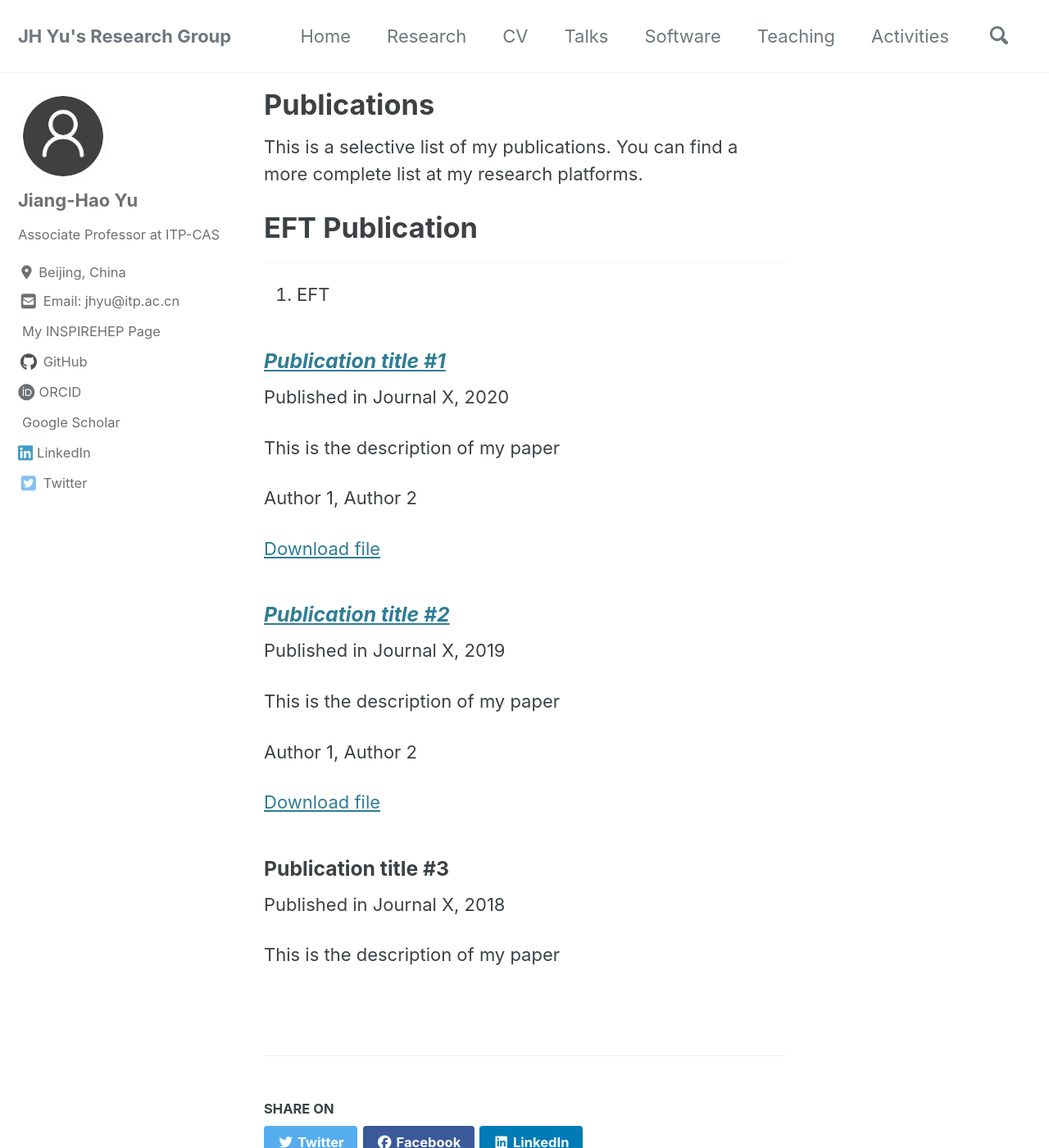
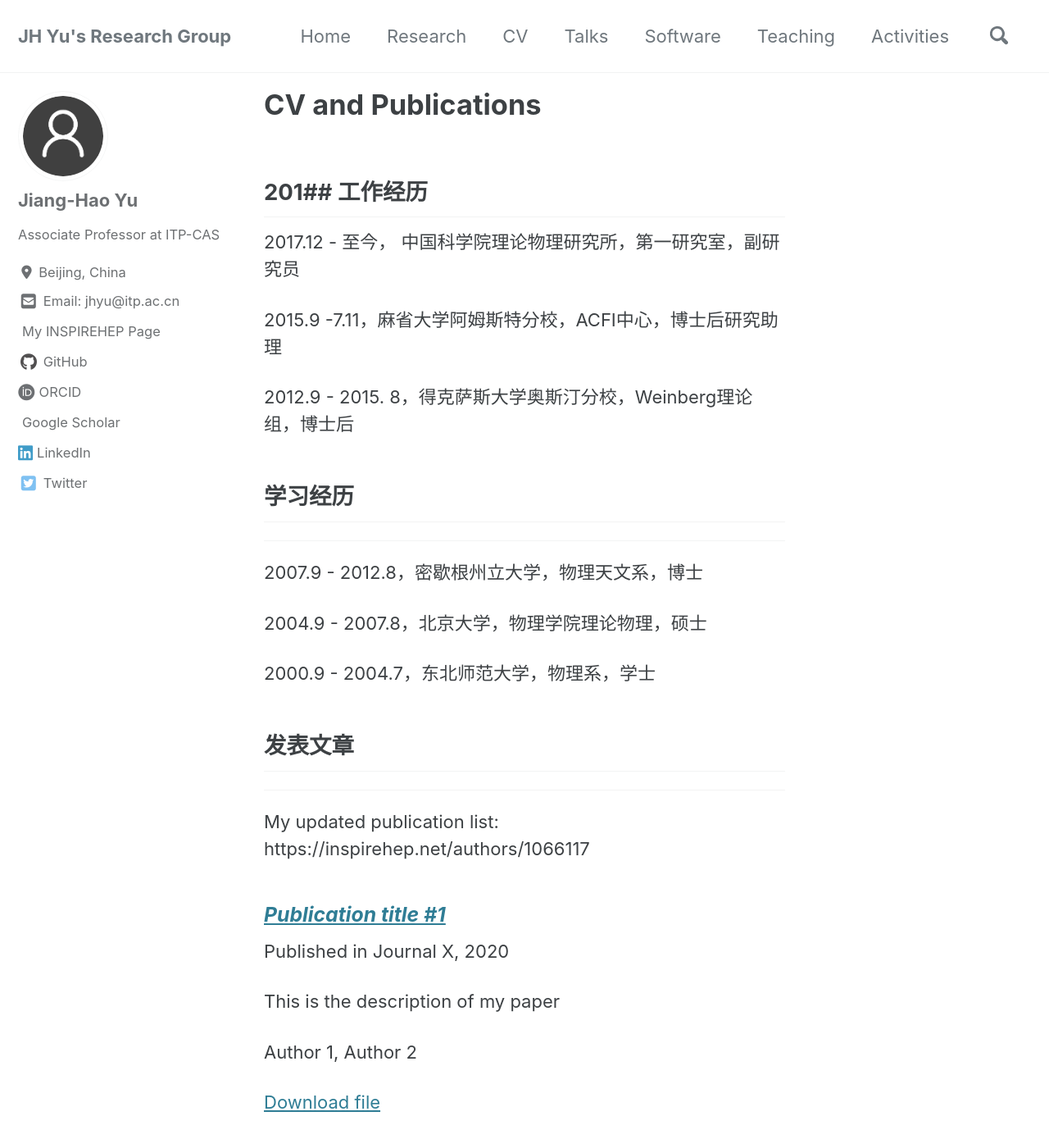
Before and after one commit to jhyu-itp/jhyu-itp.github.io, a Jekyll site: the page built from _pages/publications.md, in a window 1280 px wide and 1400 px high. Shown: the whole window at 82% size. Built offline with Jekyll 4.4.1, drawn with Linux system fonts in a browser that asks for light colours; cached includes are drawn as plain includes; nearby versions of some CDN libraries; a style sheet for code colours, icons or effects is not loaded.

Commit message:
Update publications.md

```diff
--- a/_pages/publications.md
+++ b/_pages/publications.md
@@ -1,14 +1,32 @@
 ---
-title: "Publications"
+title: "CV and Publications"
 excerpt: List of my publications"
 permalink: /publications/
 layout: publications
 ---
 
-This is a selective list of my publications. You can find a more complete
-list at my research platforms.
 
-# EFT Publication
+
+ 201## 工作经历
 ------------------------
 
-1. EFT
+2017.12 - 至今， 中国科学院理论物理研究所，第一研究室，副研究员
+
+2015.9 -7.11，麻省大学阿姆斯特分校，ACFI中心，博士后研究助理
+
+2012.9 - 2015. 8，得克萨斯大学奥斯汀分校，Weinberg理论组，博士后
+
+## 学习经历
+------------------------
+
+2007.9 - 2012.8，密歇根州立大学，物理天文系，博士
+
+2004.9 - 2007.8，北京大学，物理学院理论物理，硕士
+
+2000.9 - 2004.7，东北师范大学，物理系，学士
+
+
+## 发表文章
+------------------------
+
+My updated publication list: https://inspirehep.net/authors/1066117
```
